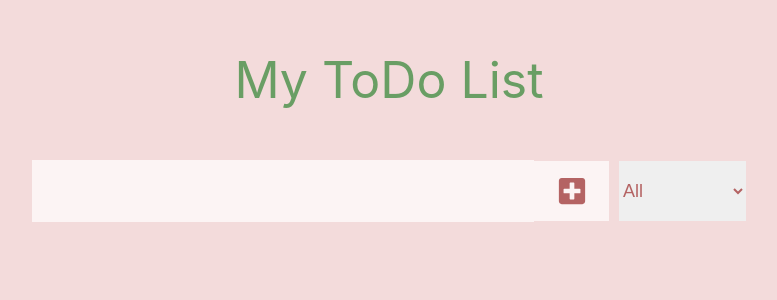
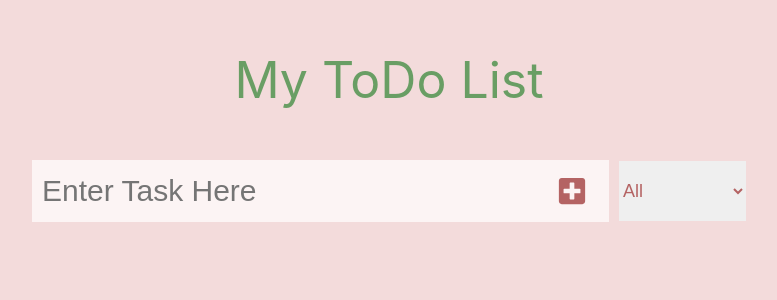
Before and after one commit to Dilsshad1Alam2/todoList-react, a React (Create React App) app: page / in a window 1280 px wide. Shown: the top 300 px of the page, without its empty margins (251-1028 px from the left). Built offline with nearby package versions, Linux system fonts and the light colour scheme.

Commit message:
Input box fixed

```diff
--- a/src/components/form.js
+++ b/src/components/form.js
@@ -53,7 +53,7 @@ const InputAddContainer = styled.div`
 `;
 
 const StyledFaPlusContainer = styled.div`
-  height: 60px;
+  height: 61.98px;
   background-color: #fcf4f4;
   width: 75px;
   display: flex;
@@ -66,7 +66,7 @@ const StyledFaPlusContainer = styled.div`
   }
 
   @media screen and (max-width: 500px) {
-    height: 40px;
+    height: 41.98px;
     width: 40px;
   }
 `;
@@ -157,6 +157,7 @@ const Form = ({ setCurrentTask, todos, setTodos, currentTask, setCatgory }) => {
             onChange={onChangeHandler}
             onKeyDown={keyDownHandler}
             type="text"
+            placeholder ="Enter Task Here"
           />
           <StyledFaPlusContainer>
             <StyledFaPlus onClick={onClickHandler} />
```
